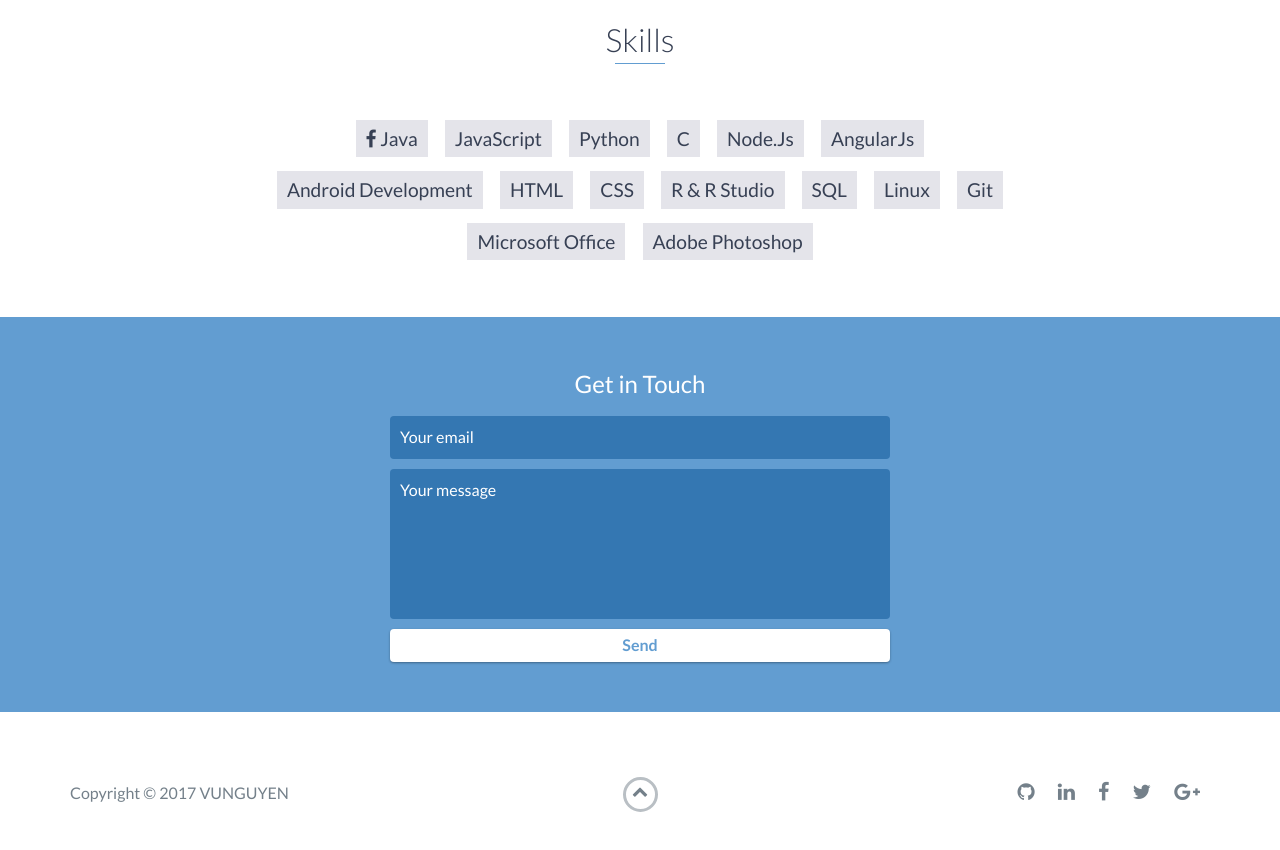
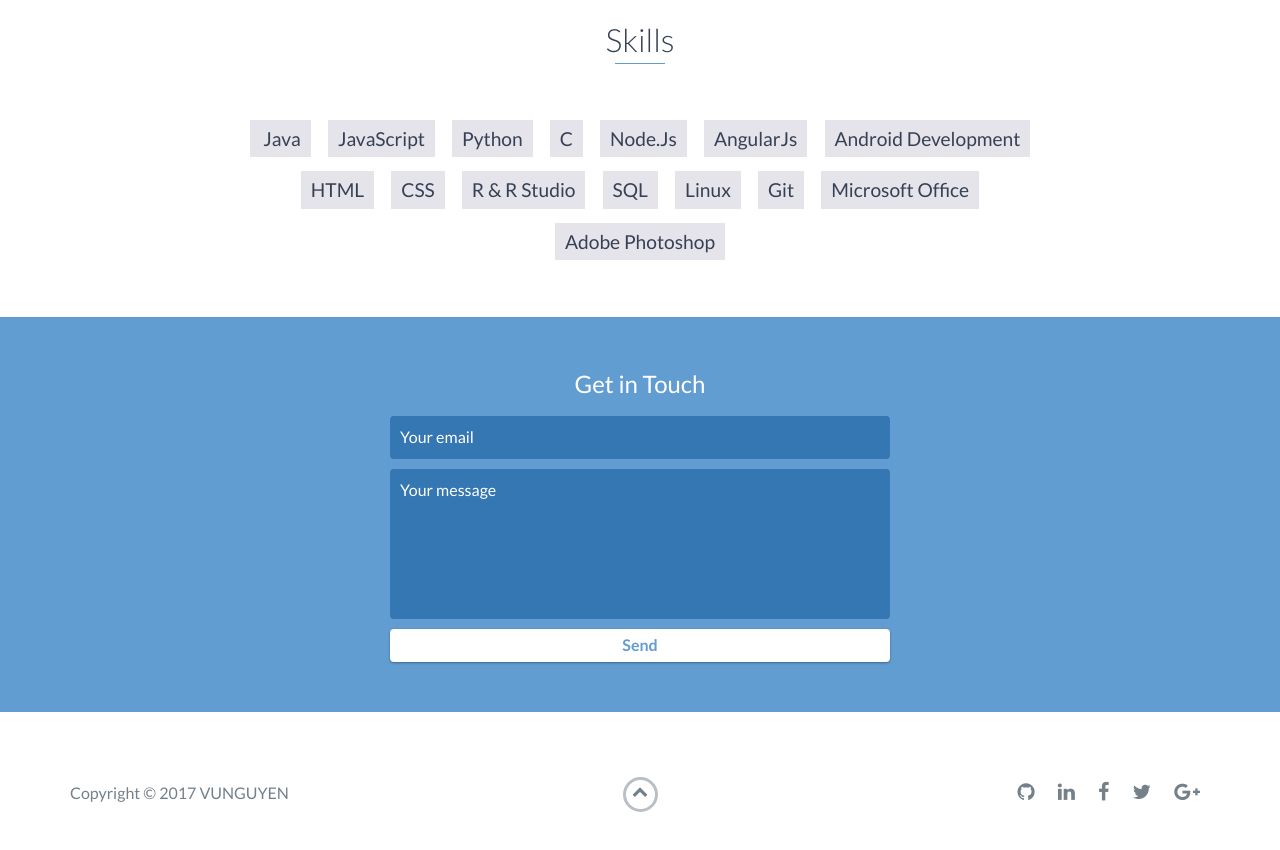
Before and after one commit to hoanglamvu/hoanglamvu.github.io, a plain HTML site: page index.html in a window 1280 px wide. Shown: the part 3420-4270 px from the top of the page. Drawn offline with nearby package versions, Linux system fonts and the light colour scheme.

Commit message:
Update index.html

```diff
--- a/index.html
+++ b/index.html
@@ -214,7 +214,7 @@
     <div id="skills">
         <h2 class="heading">Skills</h2>
         <ul>
-        	<li><i class="fa fa-facebook"></i> Java</li>
+        	<li><i class="fa fa-java"></i> Java</li>
             <li>JavaScript</li>
             <li>Python</li>
             <li>C</li>
```
